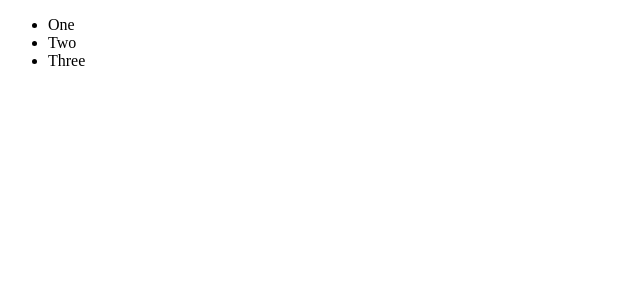
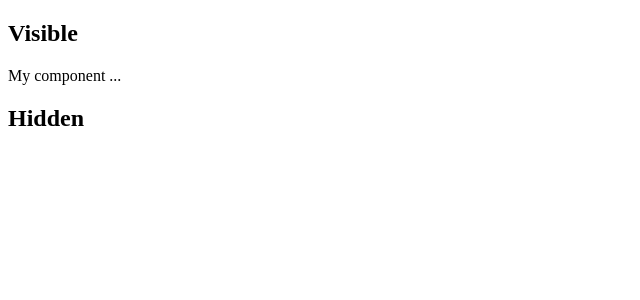
Before and after one commit to doniisetiiawan/react-317, a React (Create React App) app: page /one/1 in a window 1280 px wide. Shown: the top 300 px of the page, without its empty margins (0-640 px from the left). Built offline with nearby package versions, Linux system fonts and the light colour scheme.

Commit message:
Add conditional component rendering

```diff
--- a/src/MyComponent.jsx
+++ b/src/MyComponent.jsx
@@ -1,15 +1,9 @@
-import BaseComponent from './BaseComponent';
+import React from 'react';
 
-class MyComponent extends BaseComponent {
-  componentDidMount() {
-    this.data = this.data.merge({
-      items: [
-        { id: 1, name: 'One', done: false },
-        { id: 2, name: 'Two', done: false },
-        { id: 3, name: 'Three', done: false },
-      ],
-    });
-  }
+function MyComponent() {
+  return (
+    <p>My component ...</p>
+  );
 }
 
 export default MyComponent;
--- /dev/null
+++ b/src/cond.jsx
@@ -0,0 +1,3 @@
+import React from 'react';
+
+export default (Component, predicate) => props => predicate() && <Component {...props} />;
--- a/src/index.jsx
+++ b/src/index.jsx
@@ -1,11 +1,18 @@
 import React from 'react';
 import ReactDOM from 'react-dom';
 
+import cond from './cond';
 import MyComponent from './MyComponent';
+
+const ComposedVisible = cond(MyComponent, () => true);
+const ComposedHidden = cond(MyComponent, () => false);
 
 ReactDOM.render(
   <section>
-    <MyComponent />
+    <h1>Visible</h1>
+    <ComposedVisible />
+    <h1>Hidden</h1>
+    <ComposedHidden />
   </section>,
   document.getElementById('root'),
 );
```
